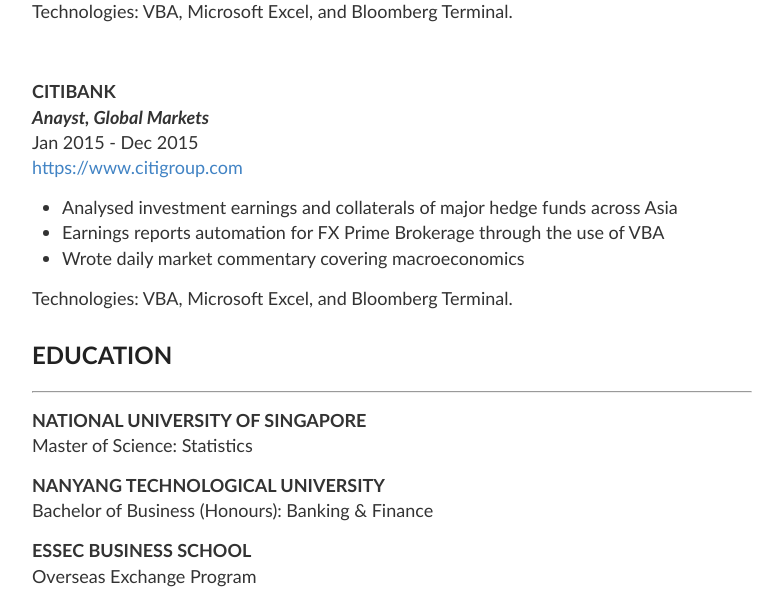
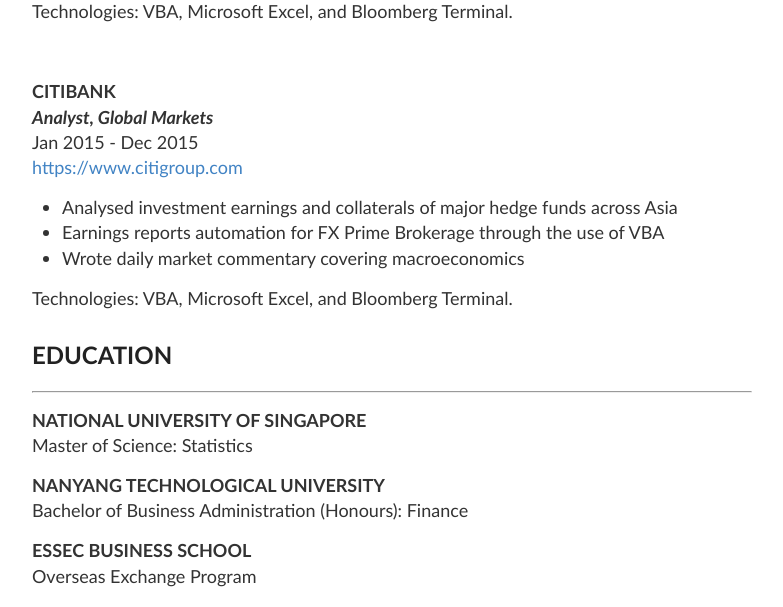
Before and after one commit to wngaw/wngaw.github.io, a Jekyll site: the page built from resume.md, in a window 1280 px wide and 900 px high, scrolled down 2340 px. Shown: the part 154-761 px from the top of the window, without its empty margins (248-1031 px from the left). Built offline with Jekyll 4.4.1, drawn with Linux system fonts in a browser that asks for light colours.

Commit message:
update resume

```diff
--- a/resume.md
+++ b/resume.md
@@ -77,7 +77,7 @@
 <br />
 
 **CITIBANK**
-_**Anayst, Global Markets**_
+_**Analyst, Global Markets**_
 Jan 2015 - Dec 2015
 [https://www.citigroup.com](https://www.citigroup.com)
 - Analysed investment earnings and collaterals of major hedge funds across Asia
@@ -92,7 +92,7 @@
 Master of Science: Statistics
 
 **NANYANG TECHNOLOGICAL UNIVERSITY**
-Bachelor of Business (Honours): Banking & Finance
+Bachelor of Business Administration (Honours): Finance
 
 **ESSEC BUSINESS SCHOOL**
 Overseas Exchange Program
```
